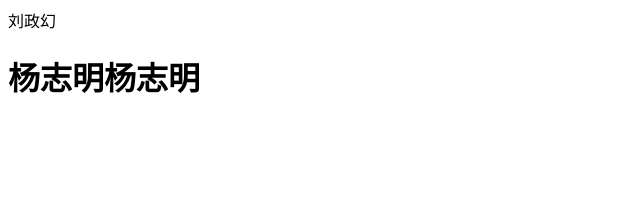
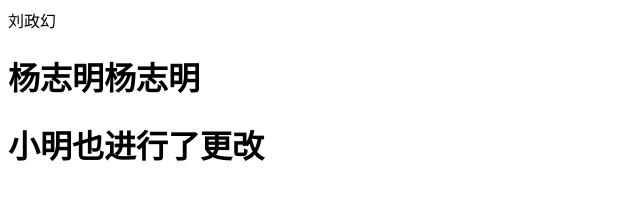
Before and after one commit to liu-z-huan/text, a plain HTML site: page index.html in a window 1280 px wide. Shown: the whole page, without its empty margins (0-640 px from the left). Drawn offline with Linux system fonts and the light colour scheme.

Commit message:
小明也加了一行

```diff
--- a/index.html
+++ b/index.html
@@ -7,5 +7,6 @@
 	<body>
 		<div>刘政幻</div>
 		<h1>杨志明杨志明</h1>
+		<h1>小明也进行了更改</h1>
 	</body>
 </html>
```
